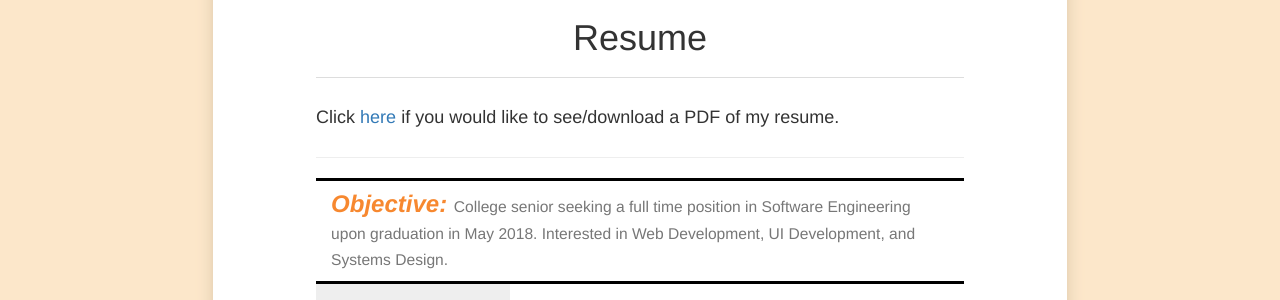
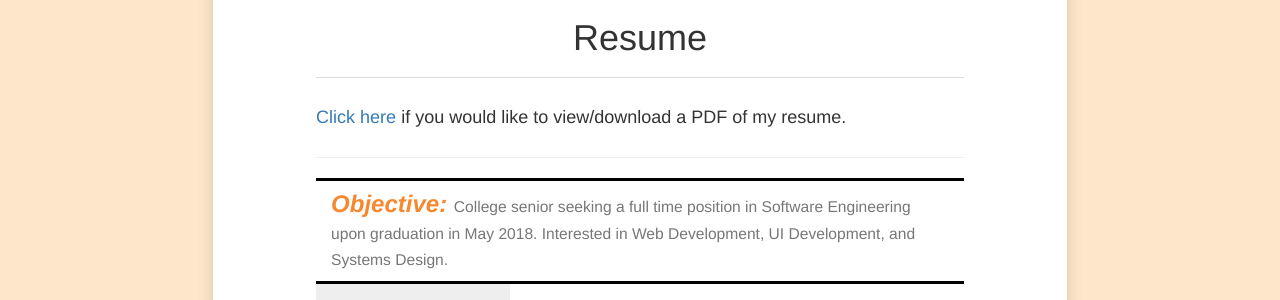
Before and after one commit to kayla-glick/kayla-glick.github.io, a Jekyll site: the page built from resume/index.html, in a window 1280 px wide. Shown: the part 171-471 px from the top of the page. Built offline with Jekyll 4.4.1, drawn with Linux system fonts in a browser that asks for light colours; nearby versions of some CDN libraries.

Commit message:
minor language change in pdf link

```diff
--- a/resume/index.html
+++ b/resume/index.html
@@ -6,7 +6,7 @@ header: resume
   <h1 class="page-title">Resume</h1>
 </div>
 <div class="col-sm-12 no-padding">
-  <h4>Click <a href="https://drive.google.com/file/d/0B8xXqYvN_x-cMlJMT0lHdEpCQ1k/view?usp=sharing" target="_blank">here</a> if you would like to see/download a PDF of my resume.</h4>
+  <h4><a href="https://drive.google.com/file/d/0B8xXqYvN_x-cMlJMT0lHdEpCQ1k/view?usp=sharing" target="_blank">Click here</a> if you would like to view/download a PDF of my resume.</h4>
 </div>
 <div class="col-sm-12 no-padding">
   <hr>
```
